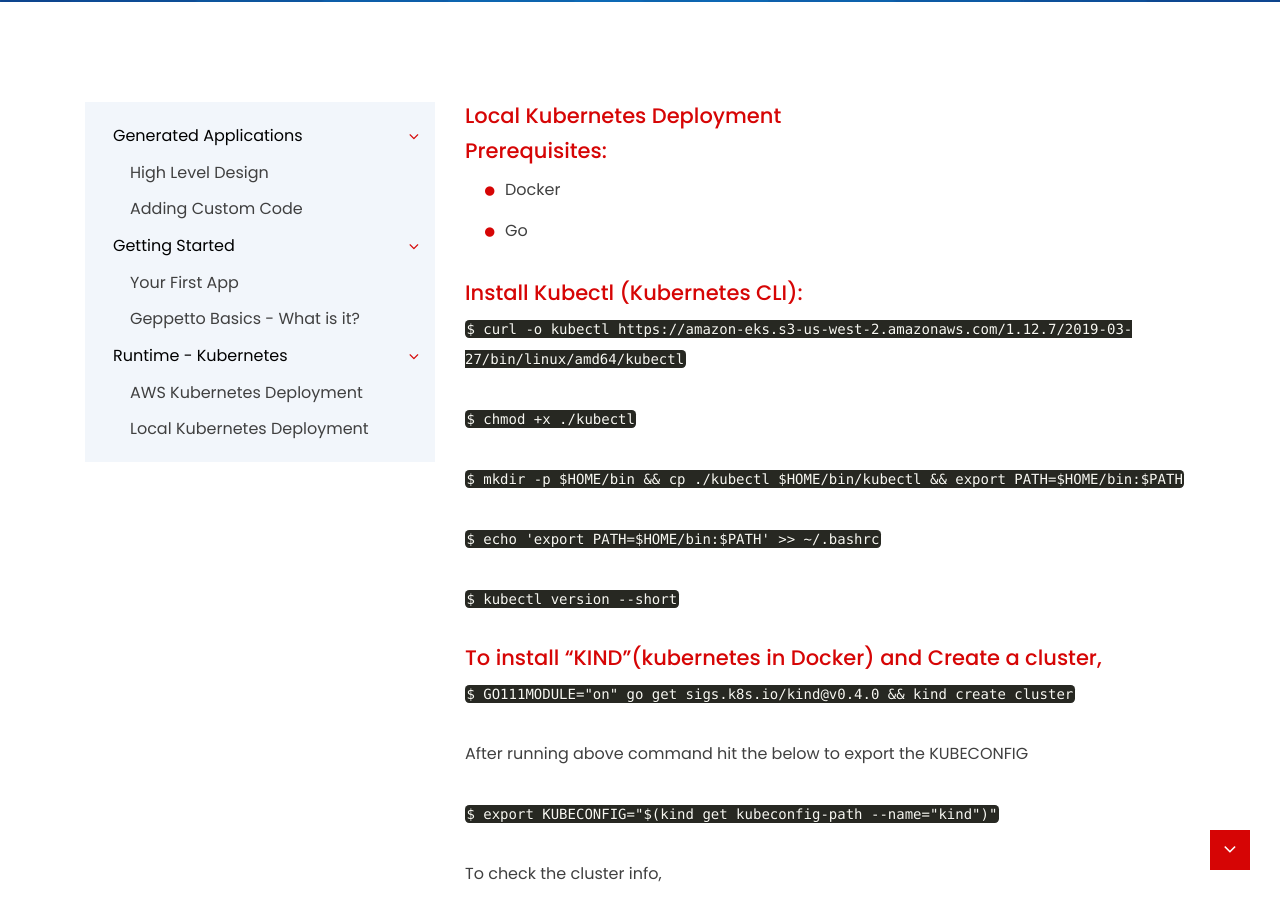
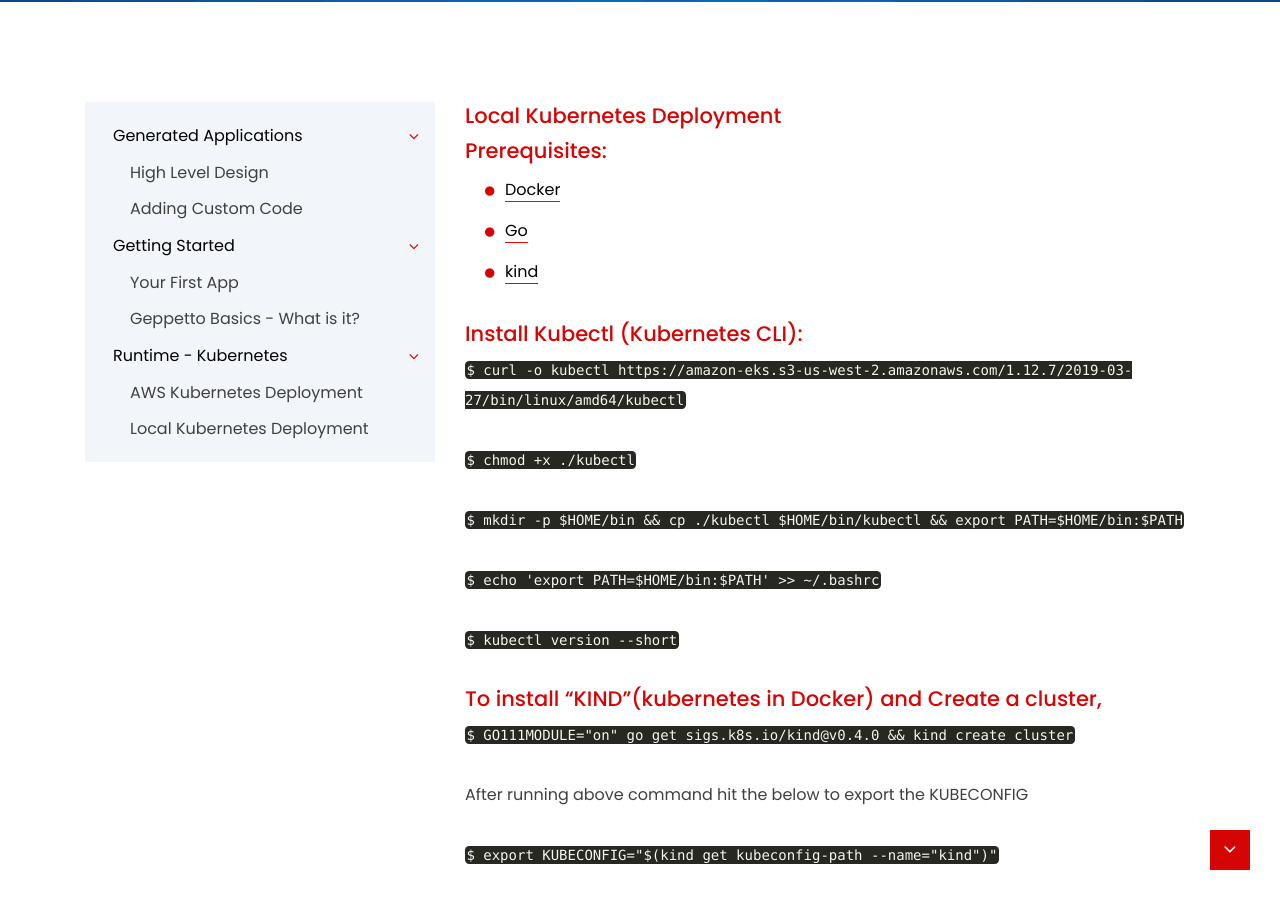
Before and after one commit to francois-dbag/TestDoxyTheme.github.io, a Jekyll site: the page built from _docs/gep-local-k8s.md, in a window 1280 px wide and 900 px high, scrolled down 304 px. Built offline with Jekyll 4.4.1, drawn with Linux system fonts in a browser that asks for light colours.

Commit message:
added kind to pre-reqs

```diff
--- a/_docs/gep-local-k8s.md
+++ b/_docs/gep-local-k8s.md
@@ -12,8 +12,9 @@
 </h5>
 
 <ul class="unorder-list">
-    <li>Docker</li>
-    <li>Go</li>
+    <li><a href="https://www.digitalocean.com/community/tutorials/how-to-install-and-use-docker-on-ubuntu-18-04"  style="text-decoration: none; border-bottom: 1px solid #ff0000; color: #000000;" target="_blank">Docker</a></li>
+    <li><a href="https://www.digitalocean.com/community/tutorials/how-to-install-go-on-ubuntu-18-04"  style="text-decoration: none; border-bottom: 1px solid #ff0000; color: #000000;" target="_blank">Go</a></li>
+    <li><a href="https://github.com/kubernetes-sigs/kind"  style="text-decoration: none; border-bottom: 1px solid #ff0000; color: #000000;" target="_blank">kind</a></li>
 </ul>
 
 <h5 class="heading-4">Install Kubectl (Kubernetes CLI):
```
